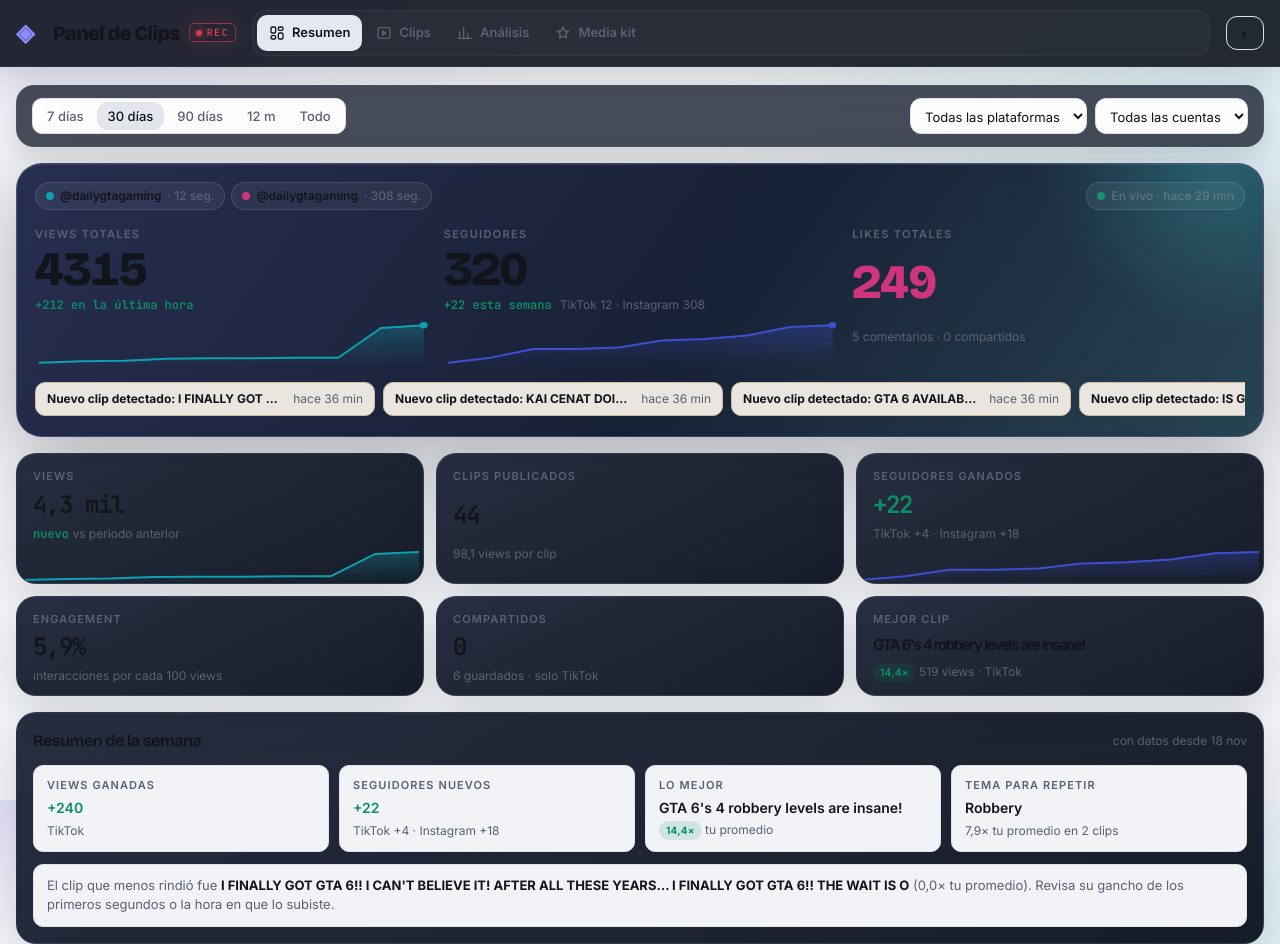
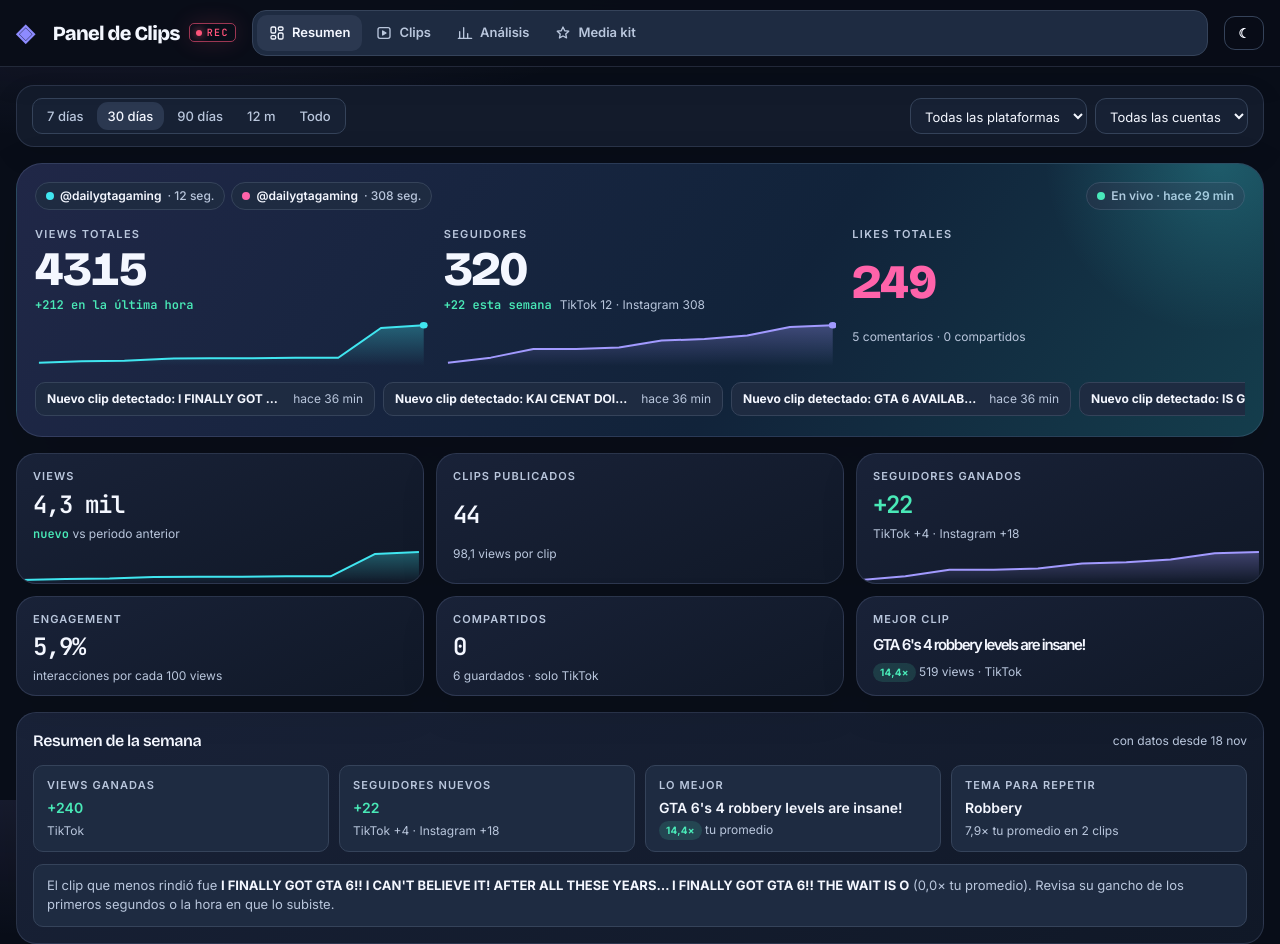
Before and after one commit to abcden/views, a plain HTML site: page index.html in a window 1280 px wide. Shown: the top 944 px of the page. Drawn offline with nearby package versions, Linux system fonts and the light colour scheme.

Commit message:
Corregir contraste y tema del dashboard Studio Pro

```diff
--- a/index.html
+++ b/index.html
@@ -422,23 +422,31 @@ label.f{display:grid;gap:5px;font-size:12px;font-weight:600;color:var(--muted)}
 @media (prefers-reduced-motion:reduce){.rec::before,.live-dot{animation:none}.bar > i{transition:none}}
 
 /* BANCITO CLIPS STUDIO — premium visual layer */
-:root{--bg:#070a12;--bg-2:#0a0e19;--surface:#111827;--surface-2:#172134;--surface-3:#1e2a40;--line:#28354b;--fg:#f3f7ff;--muted:#a0acc2;--faint:#71809a;--accent:#8d80ff;--rec:#ff547a;--money:#32e6b4;--p-tiktok:#40e6f0;--nav-bg:rgba(8,12,23,.91);--shadow:0 18px 48px rgba(0,0,0,.25)}
-body{background:radial-gradient(ellipse 70% 36% at 7% -8%,rgba(92,84,230,.20),transparent 70%),radial-gradient(ellipse 55% 40% at 95% 15%,rgba(21,186,201,.10),transparent 72%),var(--bg);background-attachment:fixed;color:var(--fg)}
-.nav{background:rgba(9,13,24,.88);backdrop-filter:blur(24px);-webkit-backdrop-filter:blur(24px);border-bottom:1px solid rgba(130,150,200,.13);box-shadow:0 10px 35px rgba(0,0,0,.15)}
+:root{--studio-accent:#8279f4;--studio-hero:linear-gradient(125deg,#202747,#11233a 60%,#143d4c);--studio-panel:linear-gradient(155deg,#192238,#101827);--studio-filter:#131b2b;--studio-nav:rgba(9,13,24,.94);--studio-border:rgba(146,161,200,.19)}
+:root[data-theme="dark"]{--bg:#090e19;--bg-2:#0d1524;--surface:#172134;--surface-2:#1e2b41;--surface-3:#2b3850;--line:#35435a;--fg:#f4f7ff;--muted:#b9c6dc;--faint:#94a6c0;--accent:#a29aff;--rec:#ff547a;--money:#49e9b7;--p-tiktok:#40e6f0;--nav-bg:rgba(9,13,24,.94);--shadow:0 18px 48px rgba(0,0,0,.23);color-scheme:dark}
+:root[data-theme="light"]{--studio-hero:linear-gradient(120deg,#e9eafa,#edf6fc);--studio-panel:linear-gradient(155deg,#ffffff,#f7f9fd);--studio-filter:#fff;--studio-nav:rgba(255,255,255,.95);--studio-border:#dfe4ef}
+@media(prefers-color-scheme:light){:root:not([data-theme="dark"]){--studio-hero:linear-gradient(120deg,#e9eafa,#edf6fc);--studio-panel:linear-gradient(155deg,#ffffff,#f7f9fd);--studio-filter:#fff;--studio-nav:rgba(255,255,255,.95);--studio-border:#dfe4ef}}
+html{background:var(--bg)}
+body{background:radial-gradient(ellipse 70% 36% at 7% -8%,color-mix(in srgb,var(--accent) 14%,transparent),transparent 70%),var(--bg);background-attachment:fixed;color:var(--fg)}
+.nav{background:var(--studio-nav);backdrop-filter:blur(24px);-webkit-backdrop-filter:blur(24px);border-bottom:1px solid var(--studio-border);box-shadow:0 10px 35px rgba(0,0,0,.08)}
 .nav-in{max-width:1540px}.nav h1{letter-spacing:-.7px}.nav h1::before{content:'◈';color:#8e8bff;margin-right:10px;font-size:24px}
-.tabs{background:rgba(255,255,255,.025);border-radius:14px;padding:4px;border:1px solid rgba(255,255,255,.045)}
+.tabs{background:var(--surface-2);border-radius:14px;padding:4px;border:1px solid var(--line)}
 .tab{border-radius:10px;transition:background .2s,color .2s,transform .2s}.tab:hover{background:rgba(125,143,255,.12);transform:translateY(-1px)}
-.wrap{max-width:1500px}.filters{border:1px solid rgba(135,158,207,.12);border-radius:18px;padding:12px 15px;background:rgba(15,22,38,.75);box-shadow:0 10px 28px rgba(0,0,0,.12)}
-.hero{position:relative;overflow:hidden;background:linear-gradient(125deg,rgba(31,37,73,.96),rgba(14,24,45,.96) 55%,rgba(14,46,61,.89));border:1px solid rgba(149,153,255,.27);border-radius:26px;box-shadow:0 25px 80px rgba(0,0,0,.28),inset 0 1px rgba(255,255,255,.09)}
+.wrap{max-width:1500px}.filters{border:1px solid var(--studio-border);border-radius:18px;padding:12px 15px;background:var(--studio-filter);box-shadow:0 10px 28px rgba(0,0,0,.08)}
+.hero{position:relative;overflow:hidden;background:var(--studio-hero);border:1px solid var(--studio-border);border-radius:26px;box-shadow:0 25px 65px rgba(0,0,0,.12)}
 .hero::after{content:'';pointer-events:none;position:absolute;width:350px;height:350px;right:-130px;top:-180px;border-radius:50%;background:radial-gradient(circle,rgba(68,230,234,.23),transparent 70%)}
-.panel,.kpi{background:linear-gradient(155deg,rgba(24,33,52,.94),rgba(13,19,32,.96));border:1px solid rgba(132,151,189,.16);border-radius:20px;box-shadow:0 15px 40px rgba(0,0,0,.13),inset 0 1px rgba(255,255,255,.025);transition:transform .2s,border-color .2s,box-shadow .2s}
+.panel,.kpi{background:var(--studio-panel);border:1px solid var(--studio-border);border-radius:20px;box-shadow:0 15px 40px rgba(0,0,0,.09);transition:transform .2s,border-color .2s,box-shadow .2s}
 .panel:hover,.kpi:hover{border-color:rgba(143,151,250,.34);box-shadow:0 18px 50px rgba(0,0,0,.20)}
 .kpi:hover{transform:translateY(-3px)}.kpi .val,.big .v{letter-spacing:-1.4px;font-variant-numeric:tabular-nums}.panel-head h2,.view-head h2{letter-spacing:-.45px}
 .btn,.seg button,.in{border-radius:11px}.btn.primary{background:linear-gradient(120deg,#726aff,#a16cff);box-shadow:0 8px 22px rgba(119,104,255,.23)}
-.chip{border-color:rgba(180,193,225,.17);background:rgba(255,255,255,.055)}.rec{box-shadow:0 0 22px rgba(255,84,122,.15)}
+.chip{border-color:var(--line);background:var(--surface-2)}.rec{box-shadow:0 0 22px rgba(255,84,122,.15)}
+.news-item{color:var(--fg);background:var(--surface-2);border-color:var(--line)}
+.news-item span,.big .s,.big .lbl,.panel-head .sub,.kpi .hint,.week-item .s{color:var(--muted)}
+.panel h2,.panel .val,.panel .vv,.panel b,.kpi .val,.top-item,.week-item,.foll-row{color:var(--fg)}
+.hero .big .v{color:var(--fg)}
 .view{animation:studioAppear .3s ease both}@keyframes studioAppear{from{opacity:.6;transform:translateY(7px)}to{opacity:1;transform:translateY(0)}}
 :focus-visible{outline:2px solid #aaa2ff!important;outline-offset:3px}
-@media(max-width:760px){.nav h1::before{font-size:20px;margin-right:6px}.hero{border-radius:19px}.panel,.kpi{border-radius:16px}.filters{padding:9px;border-radius:14px}.bottom-nav{background:rgba(9,13,24,.96);backdrop-filter:blur(20px);border-top:1px solid rgba(150,160,210,.18)}}
+@media(max-width:760px){.nav h1::before{font-size:20px;margin-right:6px}.hero{border-radius:19px}.panel,.kpi{border-radius:16px}.filters{padding:9px;border-radius:14px}.bottom-nav{background:var(--studio-nav);backdrop-filter:blur(20px);border-top:1px solid var(--studio-border)}}
 @media(prefers-reduced-motion:reduce){.view{animation:none}.panel,.kpi,.tab{transition:none}}
 </style>
 
@@ -1504,10 +1512,10 @@ const askRefresh = async ()=>{
 };
 $("#btn-refresh").addEventListener("click", askRefresh);
 $("#s-refresh-m").addEventListener("click", ()=>{ askRefresh(); $("#dlg-settings").close(); location.hash = "#resumen"; });
-// Tema: automático → oscuro → claro (se recuerda en este navegador)
-const THEMES = [["", "Tema: automático"], ["dark", "Tema: oscuro"], ["light", "Tema: claro"]];
+// Tema: oscuro por defecto, con opción clara (se recuerda en este navegador).
+const THEMES = [["dark", "Tema: oscuro"], ["light", "Tema: claro"]];
 function applyTheme(t){ if (t) document.documentElement.dataset.theme = t; else delete document.documentElement.dataset.theme; const lbl = (THEMES.find(x=>x[0]===t)||THEMES[0])[1]; $("#btn-theme").title = lbl; $("#btn-theme").setAttribute("aria-label", lbl); $("#btn-theme").textContent = t==="dark" ? "☾" : t==="light" ? "☀" : "◐"; }
-let curTheme = ""; try { curTheme = localStorage.getItem("panel-tema") || ""; } catch(_){}
+let curTheme = "dark"; try { curTheme = localStorage.getItem("panel-tema") === "light" ? "light" : "dark"; } catch(_){}
 applyTheme(curTheme);
 $("#btn-theme").addEventListener("click", ()=>{ const i = THEMES.findIndex(x=>x[0]===curTheme); curTheme = THEMES[(i+1)%THEMES.length][0]; applyTheme(curTheme); try { localStorage.setItem("panel-tema", curTheme); } catch(_){} render(); });
 const mq = matchMedia("(max-width:760px)");
```
